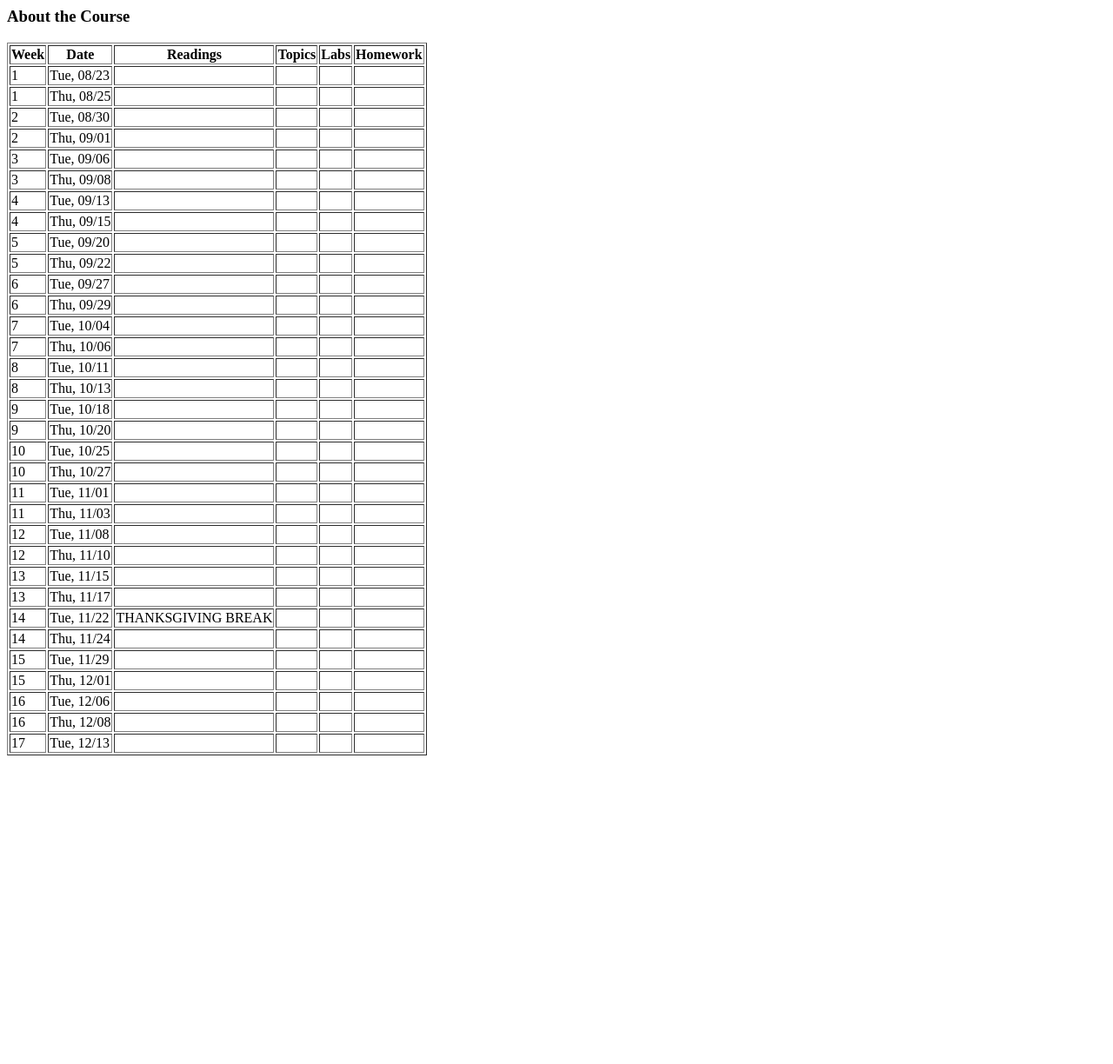
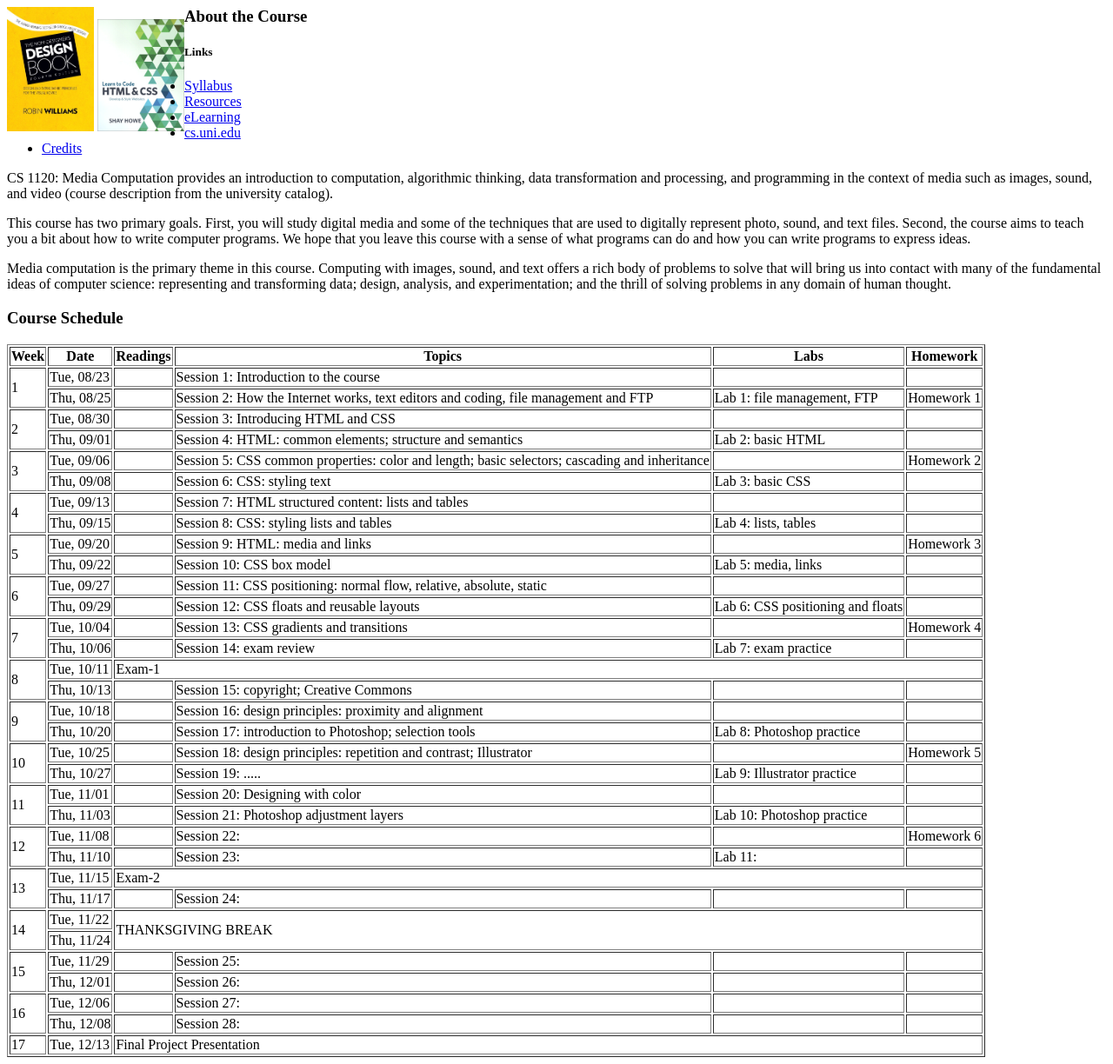
Before and after one commit to ic4f/sergey.cs.uni.edu, a PHP site: page /comm2555/fall2016/myindex.php in a window 1280 px wide. Shown: the whole page at 87% size. Before the commit the page ends 869 px from the top, so only its background shows below. Run offline with PHP 8.4, Linux system fonts and the light colour scheme.

Commit message:
editing comm2555:

```diff
--- a/www/courses/comm2555/fall2016/myindex.php
+++ b/www/courses/comm2555/fall2016/myindex.php
@@ -1,4 +1,31 @@
+<div style="overflow:auto;float:left;">
+<img src="images/textbook_williams.jpg" alt=""
+    class="textbook" style="width:100px;">
+<img src="images/textbook_shay.jpg" alt="" class="textbook" style="width: 100px;">
+</div>
+
 <h3>About the Course</h3>
+
+<aside class="aside1">
+    <h5>Links</h5>
+    <ul>
+        <li><a href="syllabus-cs1120-spring2016.pdf">Syllabus</a>
+        <li><a href="resources">Resources</a>
+        <li><a href="https://bb9.uni.edu/">eLearning</a>
+        <li><a href="https://cs.uni.edu/">cs.uni.edu</a>
+        <li><a href="credits">Credits</a>
+    </ul>
+</aside>
+
+<p>CS 1120: Media Computation provides an introduction to computation, algorithmic thinking, data transformation and processing, and programming in the context of media such as images, sound, and video (course description from the university catalog).
+
+<p>This course has two primary goals. First, you will study digital media and some of the techniques that are used to digitally represent photo, sound, and text files. Second, the course aims to teach you a bit about how to write computer programs. We hope that you leave this course with a sense of what programs can do and how you can write programs to express ideas.
+<p>Media computation is the primary theme in this course. Computing with images, sound, and text offers a rich body of problems to solve that will bring us into contact with many of the fundamental ideas of computer science: representing and transforming data; design, analysis, and experimentation; and the thrill of solving problems in any domain of human thought.
+
+
+
+<br clear="all">
+<h3>Course Schedule</h3>
 <table border=1 class="schedule days-2">
 	<thead>
 		<tr>
@@ -10,234 +37,202 @@
 			<th>Homework
 	<tbody>
 		<tr>
-			<td>1</td>
+			<td rowspan="2">1</td>
 			<td>Tue, 08/23
 			<td>
-			<td>
+			<td>Session 1: Introduction to the course
 			<td>
 			<td>
 		<tr>
-			<td>1</td>
 			<td>Thu, 08/25
 			<td>
+			<td>Session 2: How the Internet works, text editors and coding, file management and FTP
+			<td>Lab 1: file management, FTP
+			<td>Homework 1
+		<tr>
+			<td rowspan="2">2</td>
+			<td>Tue, 08/30
 			<td>
+			<td>Session 3: Introducing HTML and CSS
 			<td>
 			<td>
 		<tr>
-			<td>2</td>
-			<td>Tue, 08/30
+			<td>Thu, 09/01
 			<td>
+			<td>Session 4: HTML: common elements; structure and semantics
+			<td>Lab 2: basic HTML
 			<td>
+		<tr>
+			<td rowspan="2">3</td>
+			<td>Tue, 09/06
+			<td>
+			<td>Session 5: CSS common properties: color and length; basic selectors; cascading and inheritance
+			<td>
+			<td>Homework 2
+		<tr>
+			<td>Thu, 09/08
+			<td>
+			<td>Session 6: CSS: styling text
+            <td>Lab 3: basic CSS
+            <td>
+		<tr>
+			<td rowspan="2">4</td>
+			<td>Tue, 09/13
+			<td>
+			<td>Session 7: HTML structured content: lists and tables
 			<td>
 			<td>
 		<tr>
-			<td>2</td>
-			<td>Thu, 09/01
+			<td>Thu, 09/15
 			<td>
+			<td>Session 8: CSS: styling lists and tables
+			<td>Lab 4: lists, tables
 			<td>
+		<tr>
+			<td rowspan="2">5</td>
+			<td>Tue, 09/20
+			<td>
+			<td>Session 9: HTML: media and links
+			<td>
+			<td>Homework 3
+		<tr>
+			<td>Thu, 09/22
+			<td>
+			<td>Session 10: CSS box model
+			<td>Lab 5: media, links
+			<td>
+		<tr>
+			<td rowspan="2">6</td>
+			<td>Tue, 09/27
+			<td>
+			<td>Session 11: CSS positioning: normal flow, relative, absolute, static
 			<td>
 			<td>
 		<tr>
-			<td>3</td>
-			<td>Tue, 09/06
+			<td>Thu, 09/29
 			<td>
+			<td>Session 12: CSS floats and reusable layouts
+			<td>Lab 6: CSS positioning and floats
 			<td>
+		<tr>
+			<td rowspan="2">7</td>
+			<td>Tue, 10/04
+			<td>
+			<td>Session 13: CSS gradients and transitions
+			<td>
+			<td>Homework 4
+		<tr>
+			<td>Thu, 10/06
+			<td>
+			<td>Session 14: exam review
+			<td>Lab 7: exam practice
+			<td>
+		<tr>
+			<td rowspan="2">8</td>
+			<td>Tue, 10/11
+			<td colspan="4">Exam-1
+		<tr>
+			<td>Thu, 10/13
+			<td>
+			<td>Session 15: copyright; Creative Commons
 			<td>
 			<td>
 		<tr>
-			<td>3</td>
-			<td>Thu, 09/08
+			<td rowspan="2">9</td>
+			<td>Tue, 10/18
 			<td>
-			<td>
+			<td>Session 16: design principles: proximity and alignment
 			<td>
 			<td>
 		<tr>
-			<td>4</td>
-			<td>Tue, 09/13
+			<td>Thu, 10/20
 			<td>
+			<td>Session 17: introduction to Photoshop; selection tools
+			<td>Lab 8: Photoshop practice
 			<td>
+		<tr>
+			<td rowspan="2">10</td>
+			<td>Tue, 10/25
+			<td>
+			<td>Session 18: design principles: repetition and contrast; Illustrator
+			<td>
+			<td>Homework 5
+		<tr>
+			<td>Thu, 10/27
+			<td>
+			<td>Session 19: .....
+			<td>Lab 9: Illustrator practice
+			<td>
+		<tr>
+			<td rowspan="2">11</td>
+			<td>Tue, 11/01
+			<td>
+			<td>Session 20: Designing with color
 			<td>
 			<td>
 		<tr>
-			<td>4</td>
-			<td>Thu, 09/15
+			<td>Thu, 11/03
+			<td>
+			<td>Session 21: Photoshop adjustment layers
+			<td>Lab 10: Photoshop practice
+			<td>
+		<tr>
+			<td rowspan="2">12</td>
+			<td>Tue, 11/08
+			<td>
+			<td>Session 22:
+			<td>
+			<td>Homework 6
+		<tr>
+			<td>Thu, 11/10
+			<td>
+			<td>Session 23:
+			<td>Lab 11:
+			<td>
+		<tr>
+			<td rowspan="2">13</td>
+			<td>Tue, 11/15
+			<td colspan="4">Exam-2
+		<tr>
+			<td>Thu, 11/17
+			<td>
+			<td>Session 24:
 			<td>
 			<td>
+		<tr class="break">
+			<td rowspan="2">14</td>
+			<td>Tue, 11/22
+			<td colspan="4" rowspan="2">THANKSGIVING BREAK
+		<tr class="break">
+			<td>Thu, 11/24
+		<tr>
+			<td rowspan="2">15</td>
+			<td>Tue, 11/29
+			<td>
+			<td>Session 25:
 			<td>
 			<td>
 		<tr>
-			<td>5</td>
-			<td>Tue, 09/20
+			<td>Thu, 12/01
 			<td>
-			<td>
+			<td>Session 26:
 			<td>
 			<td>
 		<tr>
-			<td>5</td>
-			<td>Thu, 09/22
+			<td rowspan="2">16</td>
+			<td>Tue, 12/06
 			<td>
-			<td>
+			<td>Session 27:
 			<td>
 			<td>
 		<tr>
-			<td>6</td>
-			<td>Tue, 09/27
-			<td>
-			<td>
-			<td>
-			<td>
-		<tr>
-			<td>6</td>
-			<td>Thu, 09/29
-			<td>
-			<td>
-			<td>
-			<td>
-		<tr>
-			<td>7</td>
-			<td>Tue, 10/04
-			<td>
-			<td>
-			<td>
-			<td>
-		<tr>
-			<td>7</td>
-			<td>Thu, 10/06
-			<td>
-			<td>
-			<td>
-			<td>
-		<tr>
-			<td>8</td>
-			<td>Tue, 10/11
-			<td>
-			<td>
-			<td>
-			<td>
-		<tr>
-			<td>8</td>
-			<td>Thu, 10/13
-			<td>
-			<td>
-			<td>
-			<td>
-		<tr>
-			<td>9</td>
-			<td>Tue, 10/18
-			<td>
-			<td>
-			<td>
-			<td>
-		<tr>
-			<td>9</td>
-			<td>Thu, 10/20
-			<td>
-			<td>
-			<td>
-			<td>
-		<tr>
-			<td>10</td>
-			<td>Tue, 10/25
-			<td>
-			<td>
-			<td>
-			<td>
-		<tr>
-			<td>10</td>
-			<td>Thu, 10/27
-			<td>
-			<td>
-			<td>
-			<td>
-		<tr>
-			<td>11</td>
-			<td>Tue, 11/01
-			<td>
-			<td>
-			<td>
-			<td>
-		<tr>
-			<td>11</td>
-			<td>Thu, 11/03
-			<td>
-			<td>
-			<td>
-			<td>
-		<tr>
-			<td>12</td>
-			<td>Tue, 11/08
-			<td>
-			<td>
-			<td>
-			<td>
-		<tr>
-			<td>12</td>
-			<td>Thu, 11/10
-			<td>
-			<td>
-			<td>
-			<td>
-		<tr>
-			<td>13</td>
-			<td>Tue, 11/15
-			<td>
-			<td>
-			<td>
-			<td>
-		<tr>
-			<td>13</td>
-			<td>Thu, 11/17
-			<td>
-			<td>
-			<td>
-			<td>
-		<tr class="break">
-			<td>14</td>
-			<td>Tue, 11/22
-			<td>THANKSGIVING BREAK
-			<td>
-			<td>
-			<td>
-		<tr class="break">
-			<td>14</td>
-			<td>Thu, 11/24
-			<td>
-			<td>
-			<td>
-			<td>
-		<tr>
-			<td>15</td>
-			<td>Tue, 11/29
-			<td>
-			<td>
-			<td>
-			<td>
-		<tr>
-			<td>15</td>
-			<td>Thu, 12/01
-			<td>
-			<td>
-			<td>
-			<td>
-		<tr>
-			<td>16</td>
-			<td>Tue, 12/06
-			<td>
-			<td>
-			<td>
-			<td>
-		<tr>
-			<td>16</td>
 			<td>Thu, 12/08
 			<td>
-			<td>
+			<td>Session 28:
 			<td>
 			<td>
 		<tr>
 			<td>17</td>
 			<td>Tue, 12/13
-			<td>
-			<td>
-			<td>
-			<td>
+			<td colspan="4">Final Project Presentation
 </table>
```
Also changed, not shown: www/styles/main.css (+6 -2 lines), www/courses/comm2555/fall2016/images/textbook_shay.jpg (added), www/courses/comm2555/fall2016/images/textbook_williams.jpg (added).
